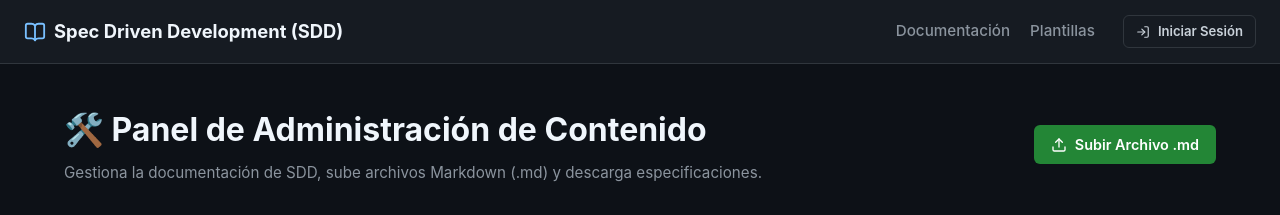
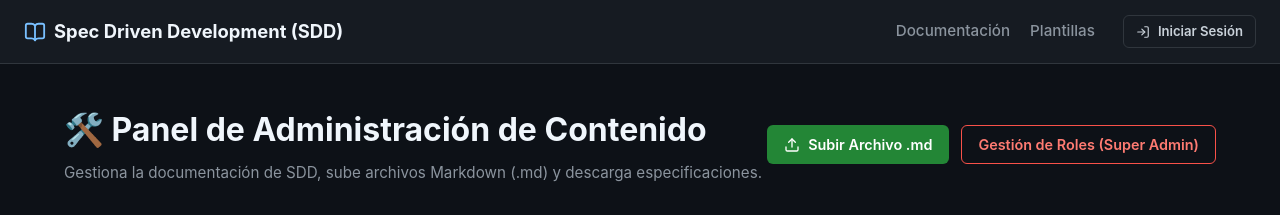
Before and after one commit to JoshuaPadilla13/sistema_sdd, a Next.js app: page /admin in a window 1280 px wide. Shown: the top 215 px of the page. Built offline with nearby package versions, Linux system fonts and the light colour scheme; no server answers; the database is empty.

Commit message:
feat: direct shortcut between admin dashboard and role management

```diff
--- a/app/admin/page.jsx
+++ b/app/admin/page.jsx
@@ -35,10 +35,13 @@ export default async function AdminDashboardPage() {
           </p>
         </div>
 
-        <div style={{ display: 'flex', gap: '0.75rem' }}>
+        <div style={{ display: 'flex', gap: '0.75rem', flexWrap: 'wrap' }}>
           <Link href="/admin/upload" className="sl-btn sl-btn-primary">
             <Upload size={16} />
             <span>Subir Archivo .md</span>
+          </Link>
+          <Link href="/superadmin" className="sl-btn sl-btn-outline" style={{ borderColor: 'var(--sl-badge-danger)', color: '#ff7b72' }}>
+            <span>Gestión de Roles (Super Admin)</span>
           </Link>
         </div>
       </div>
```
